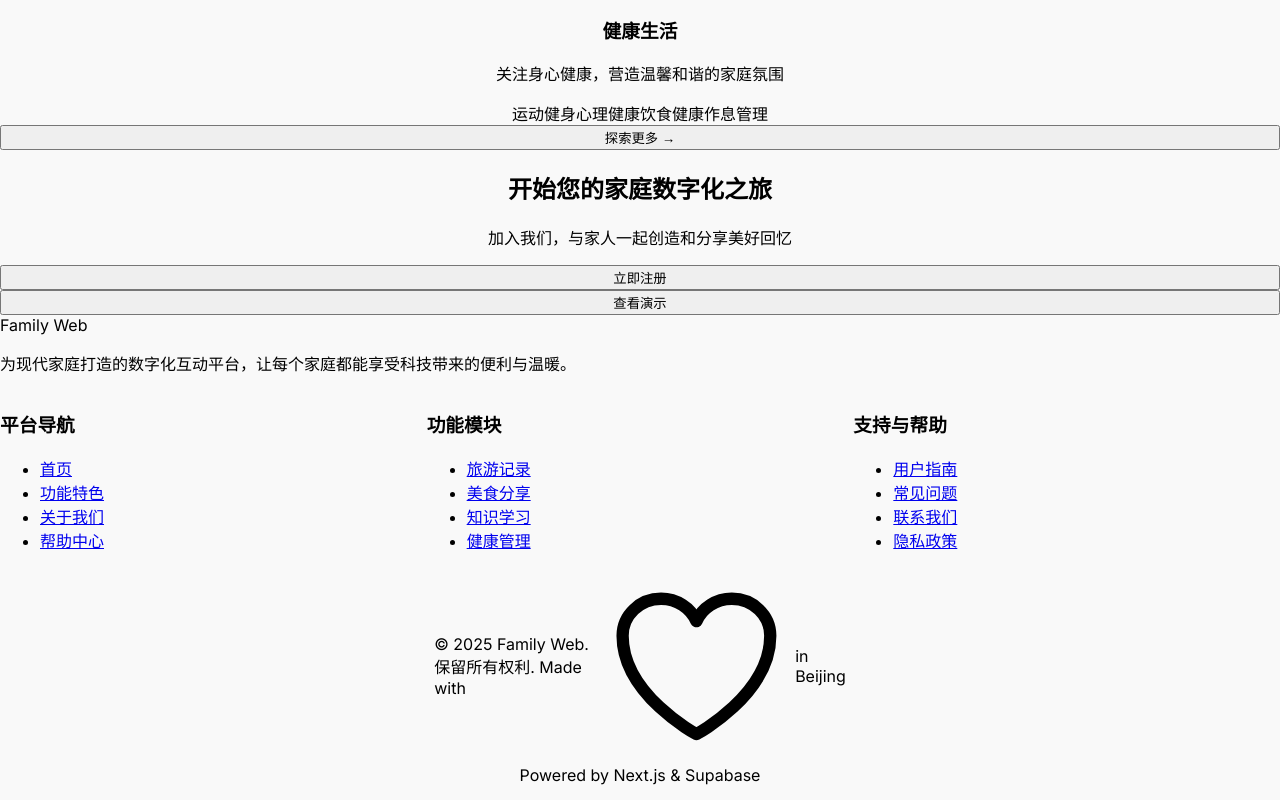
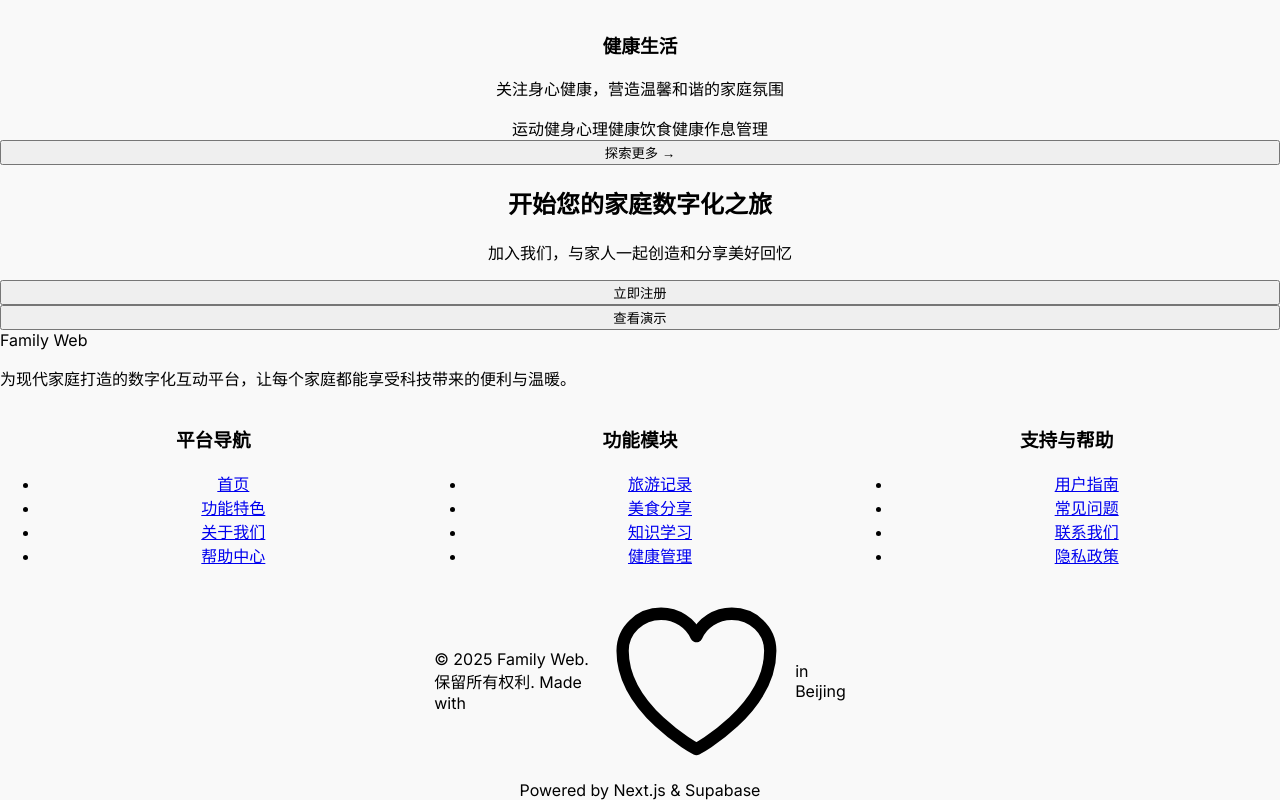
Before and after one commit to HYH761/Familyweb, a Next.js app in the folder family-platform/: page / in a window 1280 px wide. Shown: the part 966-1766 px from the top of the page. Built offline with nearby package versions, Linux system fonts and the light colour scheme.

Commit message:
UI优化：1.Logo添加顶部间距 2.底部导航居中对齐 3.统一所有颜色为灰色和黑色

```diff
--- a/family-platform/src/app/page.tsx
+++ b/family-platform/src/app/page.tsx
@@ -20,8 +20,8 @@ export default function Home() {
       title: '旅游记录',
       description: '记录家庭出行的美好时光，分享旅游攻略与景点推荐',
       icon: MapPinIcon,
-      color: 'text-blue-600',
-      bgColor: 'bg-blue-50',
+      color: 'text-gray-700',
+      bgColor: 'bg-gray-100',
       items: ['旅游攻略', '景点推荐', '旅行日记', '路线规划']
     },
     {
@@ -29,8 +29,8 @@ export default function Home() {
       title: '美食分享',
       description: '家庭烹饪技巧分享，记录每一道温暖的家常菜',
       icon: CameraIcon,
-      color: 'text-pink-600',
-      bgColor: 'bg-pink-50',
+      color: 'text-gray-700',
+      bgColor: 'bg-gray-100',
       items: ['食谱分享', '烹饪技巧', '美食探店', '营养搭配']
     },
     {
@@ -38,8 +38,8 @@ export default function Home() {
       title: '知识学习',
       description: '积累生活智慧，传承家庭文化与价值观',
       icon: BookOpenIcon,
-      color: 'text-green-600',
-      bgColor: 'bg-green-50',
+      color: 'text-gray-700',
+      bgColor: 'bg-gray-100',
       items: ['生活常识', '科普知识', '历史文化', '技能学习']
     },
     {
@@ -47,8 +47,8 @@ export default function Home() {
       title: '健康生活',
       description: '关注身心健康，营造温馨和谐的家庭氛围',
       icon: HeartIcon,
-      color: 'text-purple-600',
-      bgColor: 'bg-purple-50',
+      color: 'text-gray-700',
+      bgColor: 'bg-gray-100',
       items: ['运动健身', '心理健康', '饮食健康', '作息管理']
     }
   ]
@@ -61,7 +61,7 @@ export default function Home() {
   ]
 
   return (
-    <div className="min-h-screen bg-gradient-to-br from-orange-50 via-white to-blue-50">
+    <div className="min-h-screen bg-gradient-to-br from-gray-50 via-white to-gray-50">
       {/* 英雄区域 */}
       <section className="relative px-4 pt-16 pb-20 sm:px-6 lg:px-8">
         <div className="mx-auto max-w-7xl">
@@ -93,8 +93,8 @@ export default function Home() {
             {stats.map((stat) => (
               <div key={stat.label} className="text-center">
                 <div className="flex justify-center mb-2">
-                  <div className="p-2 bg-orange-100 rounded-lg">
-                    <stat.icon className="h-6 w-6 text-orange-600" />
+                  <div className="p-2 bg-gray-100 rounded-lg">
+                    <stat.icon className="h-6 w-6 text-gray-700" />
                   </div>
                 </div>
                 <div className="text-2xl font-bold text-neutral-900">{stat.value}</div>
@@ -140,7 +140,7 @@ export default function Home() {
                   {feature.items.map((item, index) => (
                     <div
                       key={index}
-                      className="text-sm text-neutral-500 px-3 py-1 bg-neutral-50 rounded-full inline-block mr-1 mb-1"
+                      className="text-sm text-gray-600 px-3 py-1 bg-gray-100 rounded-full inline-block mr-1 mb-1"
                     >
                       {item}
                     </div>
@@ -159,19 +159,19 @@ export default function Home() {
       </section>
 
       {/* 行动号召区域 */}
-      <section className="bg-gradient-to-r from-orange-500 to-pink-500 py-16 px-4 sm:px-6 lg:px-8">
+      <section className="bg-gray-800 py-16 px-4 sm:px-6 lg:px-8">
         <div className="mx-auto max-w-4xl text-center">
           <h2 className="text-3xl font-bold text-white sm:text-4xl">
             开始您的家庭数字化之旅
           </h2>
-          <p className="mt-4 text-lg text-orange-100">
+          <p className="mt-4 text-lg text-gray-300">
             加入我们，与家人一起创造和分享美好回忆
           </p>
           <div className="mt-8 flex flex-col sm:flex-row gap-4 justify-center">
             <Button
               variant="secondary"
               size="lg"
-              className="bg-white text-orange-600 hover:bg-orange-50"
+              className="bg-white text-gray-800 hover:bg-gray-100"
             >
               立即注册
             </Button>
--- a/family-platform/src/components/Footer.tsx
+++ b/family-platform/src/components/Footer.tsx
@@ -43,9 +43,9 @@ export default function Footer() {
           </div>
 
           {/* 导航链接区域 - 水平排列 */}
-          <div className="flex flex-row flex-wrap">
+          <div className="flex flex-row justify-between">
             {/* 平台导航 */}
-            <div className="w-1/3 mb-8">
+            <div className="w-1/3 mb-8 text-center">
               <h3 className="text-lg font-semibold mb-4">平台导航</h3>
               <ul className="space-y-2">
                 {footerLinks.platform.map((link) => (
@@ -62,7 +62,7 @@ export default function Footer() {
             </div>
 
             {/* 功能模块 */}
-            <div className="w-1/3 mb-8">
+            <div className="w-1/3 mb-8 text-center">
               <h3 className="text-lg font-semibold mb-4">功能模块</h3>
               <ul className="space-y-2">
                 {footerLinks.features.map((link) => (
@@ -79,7 +79,7 @@ export default function Footer() {
             </div>
 
             {/* 支持与帮助 */}
-            <div className="w-1/3 mb-8">
+            <div className="w-1/3 mb-8 text-center">
               <h3 className="text-lg font-semibold mb-4">支持与帮助</h3>
               <ul className="space-y-2">
                 {footerLinks.support.map((link) => (
--- a/family-platform/src/components/Navbar.tsx
+++ b/family-platform/src/components/Navbar.tsx
@@ -27,7 +27,7 @@ export default function Navbar() {
       <div className="container mx-auto">
         <div className="flex justify-between items-center h-16">
           {/* Logo */}
-          <Link href="/" className="flex items-center space-x-3 hover:opacity-80 transition-opacity ml-[15px]">
+          <Link href="/" className="flex items-center space-x-3 hover:opacity-80 transition-opacity ml-[15px] mt-[15px]">
             <Image
               src="/images/logo-hq.png"
               alt="Family Web Platform Logo"
@@ -48,7 +48,7 @@ export default function Navbar() {
               <Link
                 key={item.href}
                 href={item.href}
-                className="flex items-center space-x-1 px-3 py-2 text-neutral-600 hover:text-orange-500 hover:bg-orange-50 rounded-lg transition-all duration-200"
+                className="flex items-center space-x-1 px-3 py-2 text-gray-600 hover:text-gray-800 hover:bg-gray-100 rounded-lg transition-all duration-200"
               >
                 {item.icon && <item.icon className="h-4 w-4" />}
                 <span>{item.label}</span>
@@ -60,13 +60,13 @@ export default function Navbar() {
           <div className="hidden lg:flex items-center space-x-3 mr-[15px]">
             <Link
               href="/login"
-              className="px-4 py-2 text-neutral-600 hover:text-orange-500 transition-colors font-medium"
+              className="px-4 py-2 text-gray-600 hover:text-gray-800 transition-colors font-medium"
             >
               登录
             </Link>
             <Link
               href="/register"
-              className="bg-gradient-to-r from-orange-500 to-pink-500 text-white px-5 py-2 rounded-lg hover:from-orange-600 hover:to-pink-600 transition-all duration-200 font-medium shadow-sm"
+              className="bg-gray-800 text-white px-5 py-2 rounded-lg hover:bg-gray-900 transition-all duration-200 font-medium shadow-sm"
             >
               免费注册
             </Link>
@@ -75,7 +75,7 @@ export default function Navbar() {
           {/* 移动端菜单按钮 */}
           <button
             onClick={toggleMenu}
-            className="lg:hidden p-2 rounded-lg text-neutral-600 hover:text-orange-500 hover:bg-neutral-100 transition-colors mr-[15px]"
+            className="lg:hidden p-2 rounded-lg text-gray-600 hover:text-gray-800 hover:bg-gray-100 transition-colors mr-[15px]"
             aria-label="打开菜单"
           >
             {isMenuOpen ? (
@@ -94,7 +94,7 @@ export default function Navbar() {
                 <Link
                   key={item.href}
                   href={item.href}
-                  className="flex items-center space-x-2 px-3 py-3 text-neutral-600 hover:text-orange-500 hover:bg-orange-50 rounded-lg transition-colors"
+                  className="flex items-center space-x-2 px-3 py-3 text-gray-600 hover:text-gray-800 hover:bg-gray-100 rounded-lg transition-colors"
                   onClick={() => setIsMenuOpen(false)}
                 >
                   {item.icon && <item.icon className="h-5 w-5" />}
@@ -104,14 +104,14 @@ export default function Navbar() {
 
               <Link
                 href="/login"
-                className="block px-3 py-3 text-neutral-600 hover:text-orange-500 hover:bg-neutral-50 rounded-lg transition-colors font-medium"
+                className="block px-3 py-3 text-gray-600 hover:text-gray-800 hover:bg-gray-100 rounded-lg transition-colors font-medium"
                 onClick={() => setIsMenuOpen(false)}
               >
                 登录
               </Link>
               <Link
                 href="/register"
-                className="block px-3 py-3 bg-gradient-to-r from-orange-500 to-pink-500 text-white hover:from-orange-600 hover:to-pink-600 rounded-lg transition-all duration-200 text-center font-medium shadow-sm"
+                className="block px-3 py-3 bg-gray-800 text-white hover:bg-gray-900 rounded-lg transition-all duration-200 text-center font-medium shadow-sm"
                 onClick={() => setIsMenuOpen(false)}
               >
                 免费注册
--- a/family-platform/src/components/ui/Button.tsx
+++ b/family-platform/src/components/ui/Button.tsx
@@ -24,11 +24,11 @@ export function Button({
   const baseStyles = 'inline-flex items-center justify-center font-medium rounded-lg transition-all duration-200 focus:outline-none focus:ring-2 focus:ring-offset-2 disabled:opacity-50 disabled:cursor-not-allowed'
 
   const variants = {
-    primary: 'bg-orange-500 text-white hover:bg-orange-600 focus:ring-orange-500 shadow-sm',
-    secondary: 'bg-blue-500 text-white hover:bg-blue-600 focus:ring-blue-500 shadow-sm',
-    outline: 'border border-neutral-300 text-neutral-700 hover:bg-neutral-50 focus:ring-neutral-500',
-    ghost: 'text-neutral-600 hover:bg-neutral-100 focus:ring-neutral-500',
-    destructive: 'bg-red-500 text-white hover:bg-red-600 focus:ring-red-500 shadow-sm'
+    primary: 'bg-gray-800 text-white hover:bg-gray-900 focus:ring-gray-800 shadow-sm',
+    secondary: 'bg-gray-800 text-white hover:bg-gray-900 focus:ring-gray-800 shadow-sm',
+    outline: 'border border-gray-300 text-gray-700 hover:bg-gray-50 focus:ring-gray-500',
+    ghost: 'text-gray-700 hover:bg-gray-100 focus:ring-gray-500',
+    destructive: 'bg-gray-800 text-white hover:bg-gray-900 focus:ring-gray-800 shadow-sm'
   }
 
   const sizes = {
```
